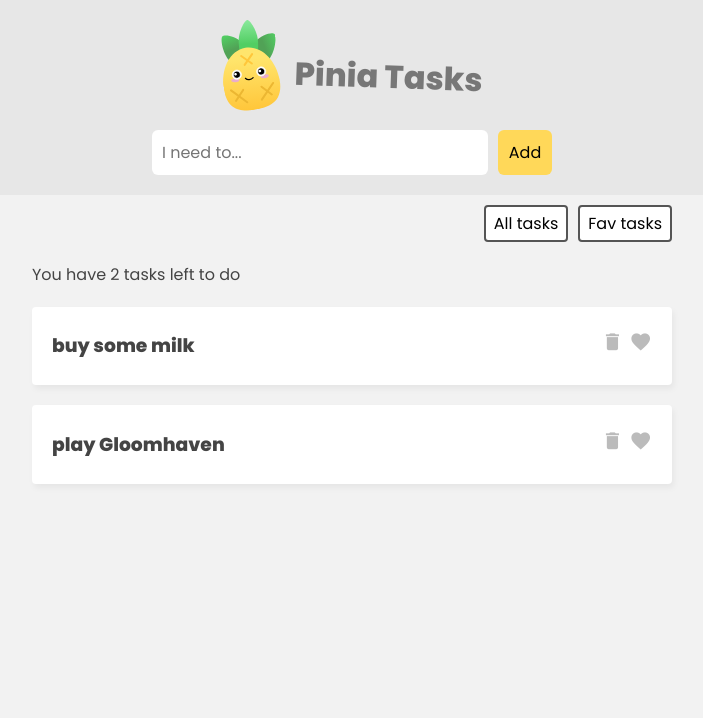
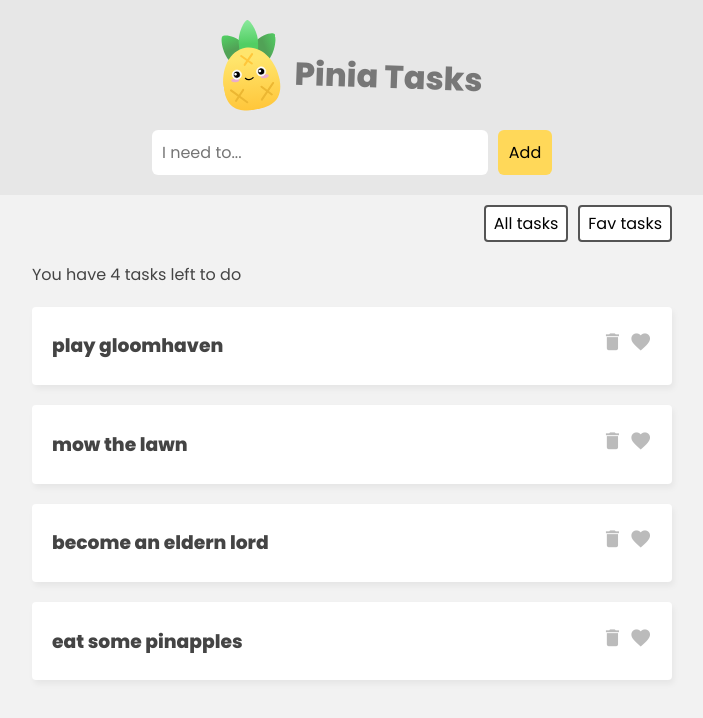
Before and after one commit to luacooli/pinia-tasks, a Vue app: page / in a window 1280 px wide. Shown: the top 718 px of the page, without its empty margins (288-991 px from the left). Built offline with nearby package versions, Linux system fonts and the light colour scheme; data requests are answered from the project's data file.

Commit message:
feat: async fetch action and loading

```diff
--- /dev/null
+++ b/data/db.json
@@ -0,0 +1,24 @@
+{
+  "tasks": [
+    {
+      "id": 1,
+      "title": "play gloomhaven",
+      "isFav": true
+    },
+    {
+      "id": 2,
+      "title": "mow the lawn",
+      "isFav": false
+    },
+    {
+      "title": "become an eldern lord",
+      "isFav": true,
+      "id": 3
+    },
+    {
+      "title": "eat some pinapples",
+      "isFav": false,
+      "id": 4
+    }
+  ]
+}
--- a/src/App.vue
+++ b/src/App.vue
@@ -16,6 +16,9 @@
       <button @click="filter = 'all'">All tasks</button>
       <button @click="filter = 'favs'">Fav tasks</button>
     </nav>
+
+    <!-- loading -->
+    <div class="loading" v-if="taskStore.loading">Loading tasks...</div>
 
     <!-- task list -->
     <div class="task-list" v-if="filter === 'all'">
@@ -43,7 +46,12 @@
   components: { TaskForm, TaskDetails, TaskForm },
   setup() {
     const taskStore = useTaskStore();
+
+    // fetch tasks
+    taskStore.getTask();
+
     const filter = ref("all");
+
     return { taskStore, filter };
   },
 };
--- a/src/assets/main.css
+++ b/src/assets/main.css
@@ -106,3 +106,14 @@
   color: #555;
   font-size: 1em;
 }
+
+/* loading state */
+.loading {
+  max-width: 640px;
+  border: 1px solid #ffd859;
+  background: #ffe9a0;
+  color: #3a3a3a;
+  padding: 5px 0;
+  text-align: center;
+  margin: 30px auto;
+}
--- a/src/stores/TaskStore.js
+++ b/src/stores/TaskStore.js
@@ -2,12 +2,10 @@
 
 export const useTaskStore = defineStore("taskStore", {
   state: () => ({
-    tasks: [
-      { id: 1, title: "buy some milk", isFav: false },
-      { id: 2, title: "play Gloomhaven", isFav: true },
-    ],
-    name: "Yoshi",
+    tasks: [],
+    loading: false,
   }),
+
   getters: {
     favs() {
       return this.tasks.filter((t) => t.isFav);
@@ -21,7 +19,17 @@
       return state.tasks.length;
     },
   },
+
   actions: {
+    async getTask() {
+      this.loading = true;
+
+      const res = await fetch("http://localhost:3000/tasks");
+      const data = await res.json();
+
+      this.tasks = data;
+      this.loading = false;
+    },
     addTask(task) {
       this.tasks.push(task);
     },
```
